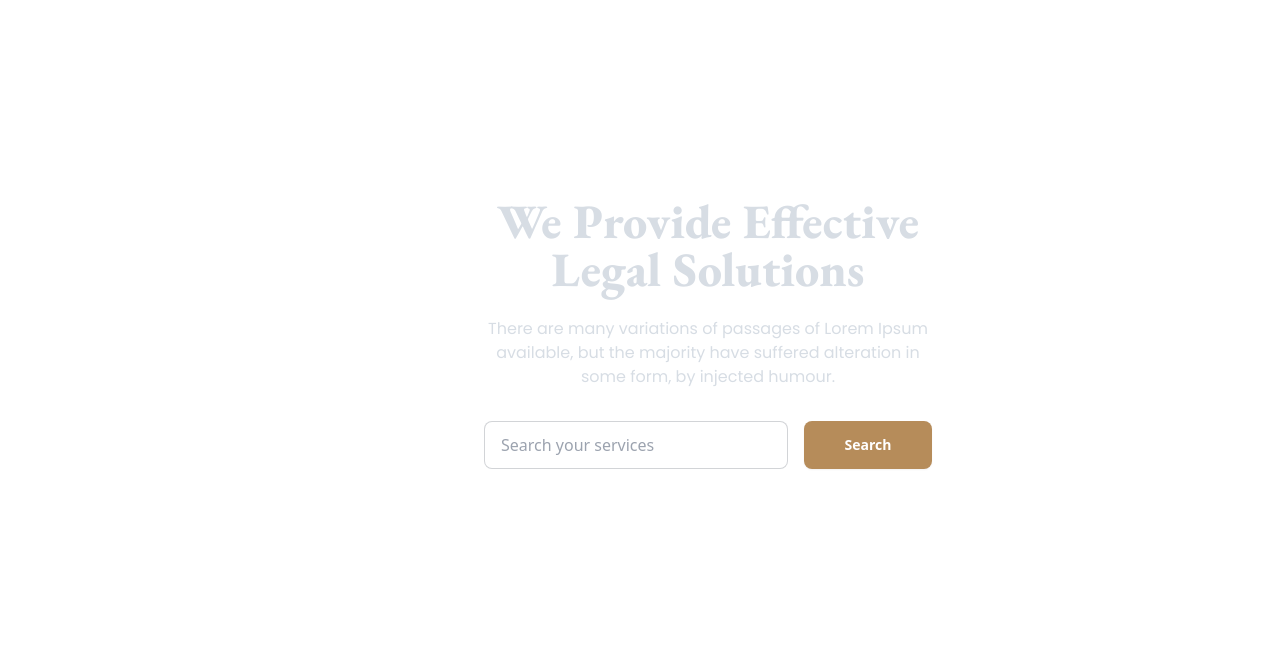
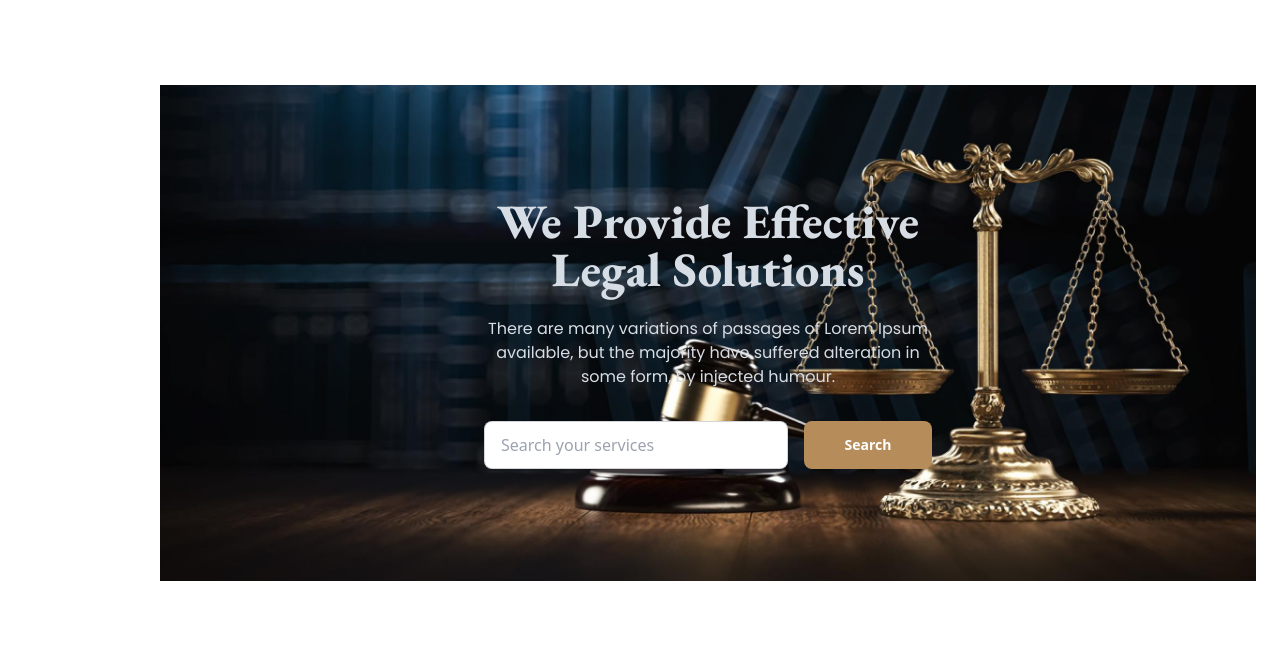
Before and after one commit to Anwar-97/legal-solution-with-daisy-ui, a plain HTML site: page index.html in a window 1280 px wide. Shown: the part 147-800 px from the top of the page. Drawn offline with nearby package versions, Linux system fonts and the light colour scheme; the site is published under a folder, as on GitHub Pages, so addresses that start at the root find nothing.

Commit message:
modified banner section

```diff
--- a/index.html
+++ b/index.html
@@ -76,7 +76,7 @@
 
       <!--banner section-->
       <section class="mt-20 px-6 lg:pl-40">
-        <div class="hero min-h-96 bg-gradient-to-r from-[#111] to-[#111111]" style="background-image: url('/images/banner.png'); ">
+        <div class="hero min-h-96 bg-gradient-to-r from-[#111] to-[#111111]" style="background-image: url('./images/banner.png');">
          <!-- <div class="hero- bg-opacity-60"></div>-->
           <div class="hero-content text-center text-neutral-content">
             <div class="max-w-md">
```
